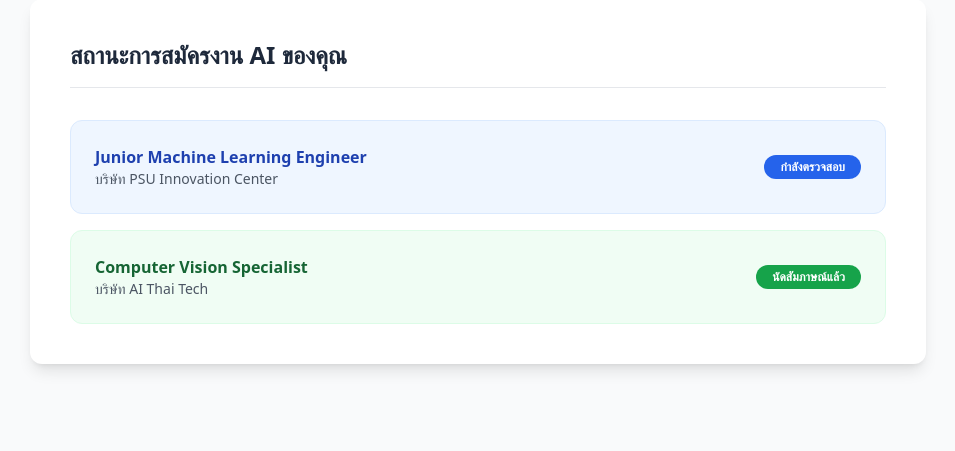
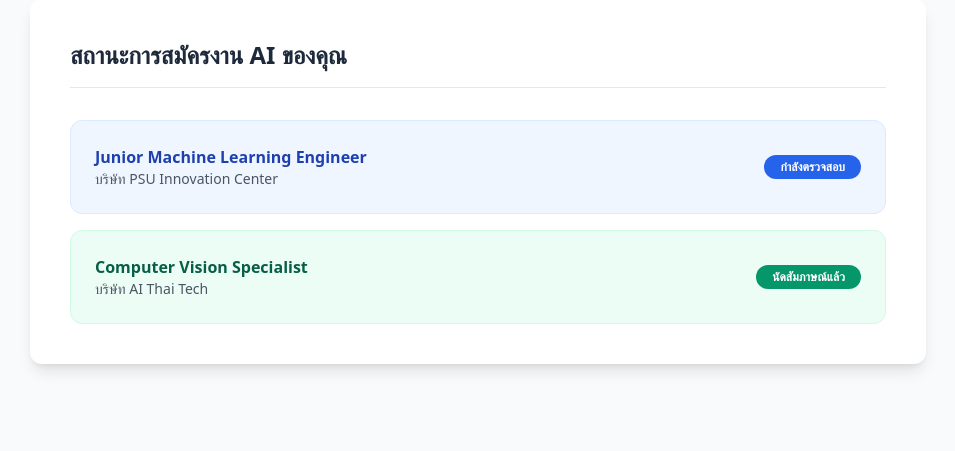
Before and after one commit to dishamsmt-maker/flask-assignment, a Flask app: page /status in a window 1280 px wide. Shown: the part 141-592 px from the top of the page, without its empty margins (162-1117 px from the left). Run offline with Flask 3, Linux system fonts and the light colour scheme; some libraries are stand-ins or nearby versions.

Commit message:
style: tweak status indicator color

```diff
--- a/templates/status.html
+++ b/templates/status.html
@@ -12,12 +12,12 @@
             <span class="bg-blue-600 text-white px-4 py-1 rounded-full text-xs font-bold">กำลังตรวจสอบ</span>
         </div>
 
-        <div class="flex items-center justify-between p-6 bg-green-50 border border-green-100 rounded-xl">
+        <div class="flex items-center justify-between p-6 bg-emerald-50 border border-emerald-100 rounded-xl">
             <div>
-                <h3 class="font-bold text-green-800">Computer Vision Specialist</h3>
+                <h3 class="font-bold text-emerald-800">Computer Vision Specialist</h3>
                 <p class="text-sm text-gray-600">บริษัท AI Thai Tech</p>
             </div>
-            <span class="bg-green-600 text-white px-4 py-1 rounded-full text-xs font-bold">นัดสัมภาษณ์แล้ว</span>
+            <span class="bg-emerald-600 text-white px-4 py-1 rounded-full text-xs font-bold">นัดสัมภาษณ์แล้ว</span>
         </div>
     </div>
 </div>
```
